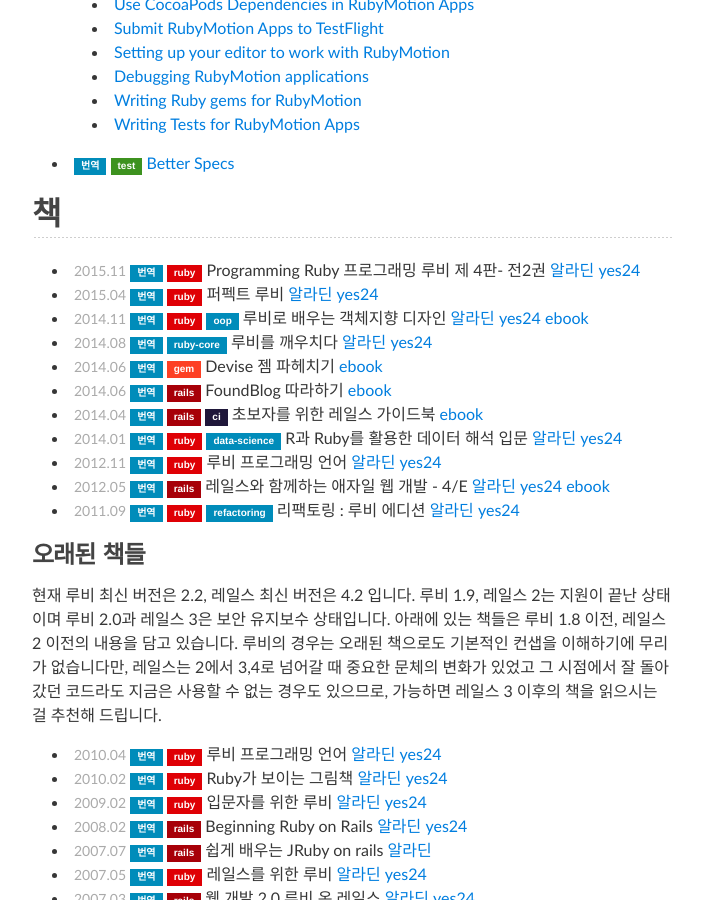
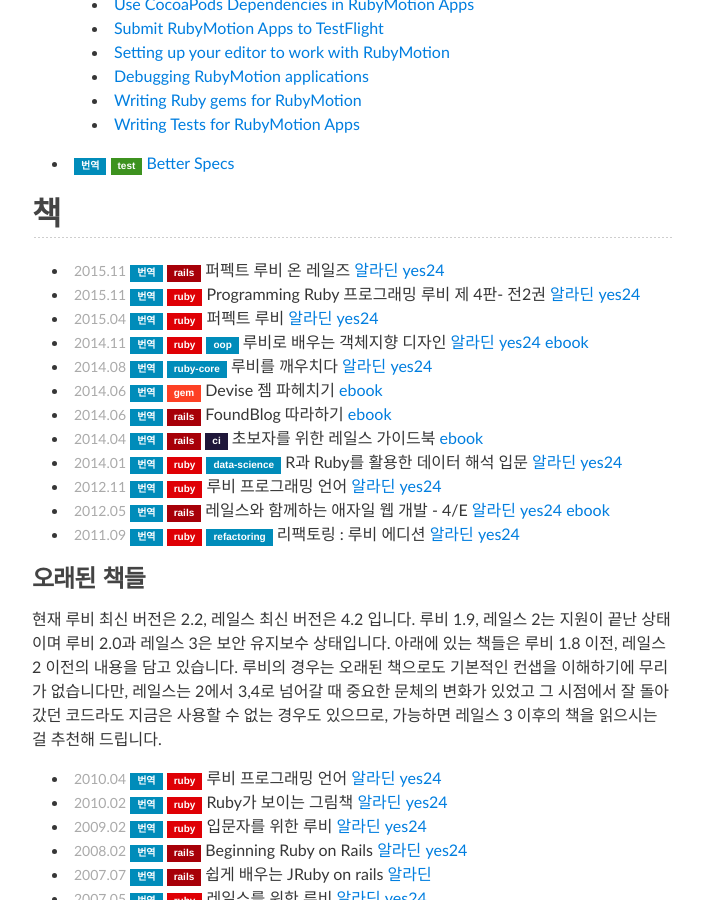
Before and after one commit to rubykr/rubykr.github.io, a Jekyll site: the page built from index.md, in a window 1280 px wide and 900 px high, scrolled down 2497 px. Shown: the whole window, without its empty margins (288-991 px from the left). Built offline with Jekyll 4.4.1, drawn with Linux system fonts in a browser that asks for light colours; comment, search, counter and statistics services are not loaded.

Commit message:
퍼펙트 루비 온 레일스 추가

```diff
--- a/index.md
+++ b/index.md
@@ -106,6 +106,9 @@
 ## [책](#book)
 {: #book}
 
+- 퍼펙트 루비 온 레일즈
+  [알라딘](http://www.aladin.co.kr/shop/wproduct.aspx?ItemId=70721713){: .article data-tags="translated rails" data-date="2015.11"}
+  [yes24](http://www.yes24.com/24/goods/23157559?scode=032&OzSrank=1)
 - Programming Ruby 프로그래밍 루비 제 4판- 전2권
   [알라딘](http://www.aladin.co.kr/shop/wproduct.aspx?start=short&ISBN=8966261671){: .article data-tags="translated ruby" data-date="2015.11"}
   [yes24](http://www.yes24.com/24/goods/22906810?scode=032&OzSrank=1)
```
